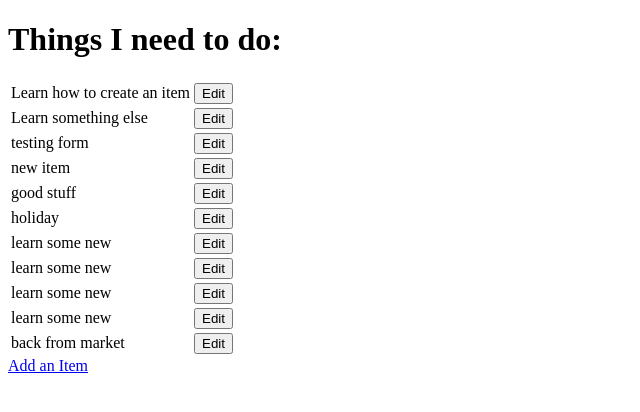
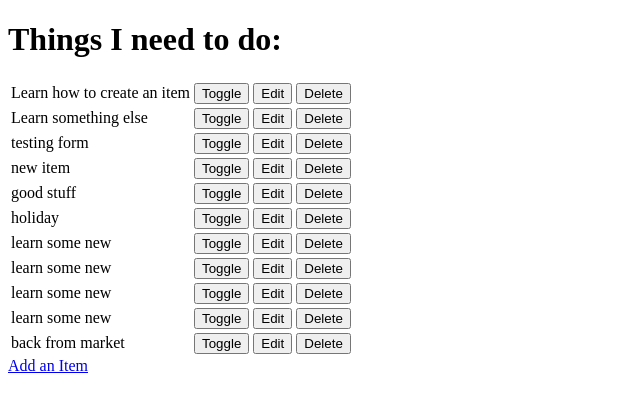
Before and after one commit to Kay13051976/ci-fsf-hello-django, a Django app: page / in a window 1280 px wide. Shown: the top 412 px of the page, without its empty margins (0-640 px from the left). Run offline with Django 3.2, Linux system fonts and the light colour scheme; data comes from the database, SQL or seed files in the repository; both versions use the stored data as it was after the commit.

Commit message:
Create edit and delete function

```diff
--- a/django_todo/urls.py
+++ b/django_todo/urls.py
@@ -15,11 +15,12 @@ Including another URLconf
 """
 from django.contrib import admin
 from django.urls import path
-from todo.views import get_todo_list, add_item, edit_item
+from todo import views
 
 urlpatterns = [
     path('admin/', admin.site.urls),
-    path('', get_todo_list, name='get_todo_list'),
-    path('add', add_item, name='add'),
-    path('edit/<item_id>', edit_item, name='edit'),
+    path('', views.get_todo_list, name='get_todo_list'),
+    path('add', views.add_item, name='add'),
+    path('edit/<item_id>', views.edit_item, name='edit'),
+    path('toggle/<item_id>', views.toggle_item, name='toggle')
 ]
--- a/todo/templates/todo/todo_list.html
+++ b/todo/templates/todo/todo_list.html
@@ -6,22 +6,33 @@
     <meta name="viewport" content="width=device-width, initial-scale=1.0" />
     <title>Document</title>
   </head>
+
   <body>
     <h1>Things I need to do:</h1>
     <table>
       {% for item in items %}
       <tr>
         {% if item in items %}
-        <td><string>{{ item.name}}</string></td>
+        <td>
+          <string>{{ item.name}}</string>
+        </td>
         {% else %}
         <td>{{ item.name}}</td>
         {% endif %}
         <td>
-            <a href="/edit/{{ item.id }}">
-                <button>
-                    Edit
-                </button>
-            </a>
+          <a href="/toggle/{{ item.id }}">
+            <button>Toggle</button>
+          </a>
+        </td>
+        <td>
+          <a href="/edit/{{ item.id }}">
+            <button>Edit</button>
+          </a>
+        </td>
+        <td>
+          <a href="/delete/{{ item.id }}">
+            <button>Delete</button>
+          </a>
         </td>
       </tr>
       {% empty %}
--- a/todo/views.py
+++ b/todo/views.py
@@ -36,3 +36,10 @@ def edit_item(request, item_id):
         'form': form
     }
     return render(request, 'todo/edit_item.html', context)
+
+
+def toggle_item(request, item_id):
+    item = get_object_or_404(Item, id=item_id)
+    item.done = not item.done
+    item.save()
+    return redirect('get_todo_list')
```
Also changed, not shown: db.sqlite3, todo/admin.py (line endings or trailing spaces).
